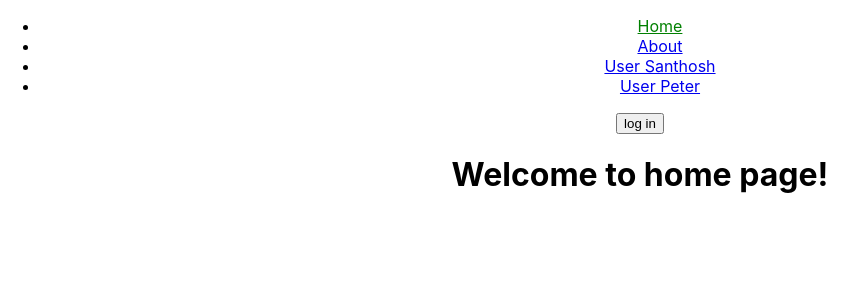
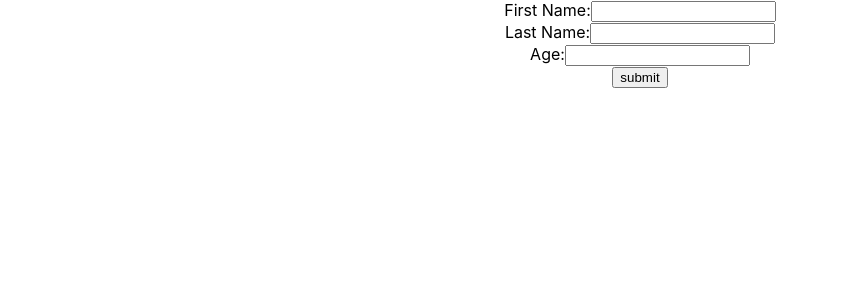
Before and after one commit to Santhoshmahanthi123/react-techsith, a React (Create React App) app: page / in a window 1280 px wide. Shown: the top 300 px of the page, without its empty margins (0-866 px from the left). Built offline with nearby package versions, Linux system fonts and the light colour scheme.

Commit message:
react refs to get value from a ield

```diff
--- a/src/App.js
+++ b/src/App.js
@@ -1,102 +1,34 @@
 import React, { Component } from "react";
 import "./App.css";
-import {
-  BrowserRouter as Router,
-  NavLink,
-  Redirect,
-  Prompt
-} from "react-router-dom";
-import Route from "react-router-dom/Route";
 
-const User = params => {
-  return <h1>Welcome {params.username} to user page!</h1>;
-};
 class App extends Component {
-  state = {
-    loggedIn: false
-  };
-  loginHanle = () => {
-    this.setState(prevState => ({
-      // setting toogle use to previous state
-      loggedIn: !prevState.loggedIn
-    }));
+  onClick = () => {
+    console.log(this.firstName.value);
   };
   render() {
     return (
-      <Router>
-        <div className="App">
-          <ul>
-            <li>
-              <NavLink to="/" exact activeStyle={{ color: "green" }}>
-                Home
-              </NavLink>
-            </li>
-            <li>
-              <NavLink to="/about" exact activeStyle={{ color: "black" }}>
-                About
-              </NavLink>
-            </li>
-            <li>
-              <NavLink
-                to="/user/santhosh"
-                exact
-                activeStyle={{ color: "blue" }}
-              >
-                User Santhosh
-              </NavLink>
-            </li>
-            <li>
-              <NavLink to="/user/peter" exact activeStyle={{ color: "red" }}>
-                User Peter
-              </NavLink>
-            </li>
-          </ul>
-          <Prompt
-            when={!this.state.loggedIn}
-            message={location => {
-              // to check the route hit by the user user path
-              return location.pathname.startsWith("/user")
-                ? "Are you sure?"
-                : true;
+      <div className="App">
+        <div>
+          <span>First Name:</span>
+          <input
+            type="text"
+            ref={input => {
+              this.firstName = input;
             }}
           />
-          <input
-            type="button"
-            // it checks logged in or not and places logout if login and else login
-            value={this.state.loggedIn ? " log out" : "log in"}
-            onClick={this.loginHanle.bind(this)}
-          />
-          <Route
-            path="/"
-            exact
-            render={() => {
-              return <h1>Welcome to home page!</h1>;
-            }}
-          />
-
-          <Route
-            path="/about"
-            exact
-            strict
-            render={() => {
-              return <h1>Welcome to About page!</h1>;
-            }}
-          />
-          {/* to check whether the user is logged in or not */}
-          <Route
-            path="/user/:username"
-            exact
-            strict
-            render={({ match }) =>
-              this.state.loggedIn ? (
-                <User username={match.params.username} />
-              ) : (
-                <Redirect to="/" />
-              )
-            }
-          />
         </div>
-      </Router>
+        <div>
+          <span>Last Name:</span>
+          <input type="text" />
+        </div>
+        <div>
+          <span>Age:</span>
+          <input type="text" />
+        </div>
+        <div>
+          <input type="submit" value="submit" onClick={this.onClick} />
+        </div>
+      </div>
     );
   }
 }
```
Also changed, not shown: src/child.js (deleted, +0 -43 lines).
